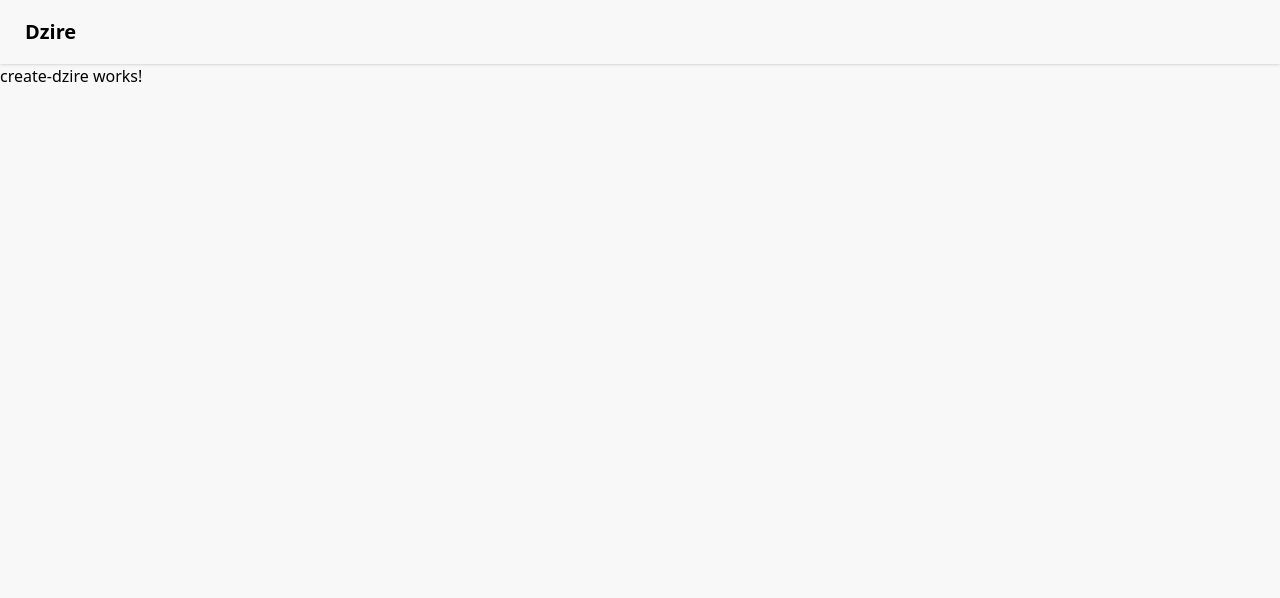
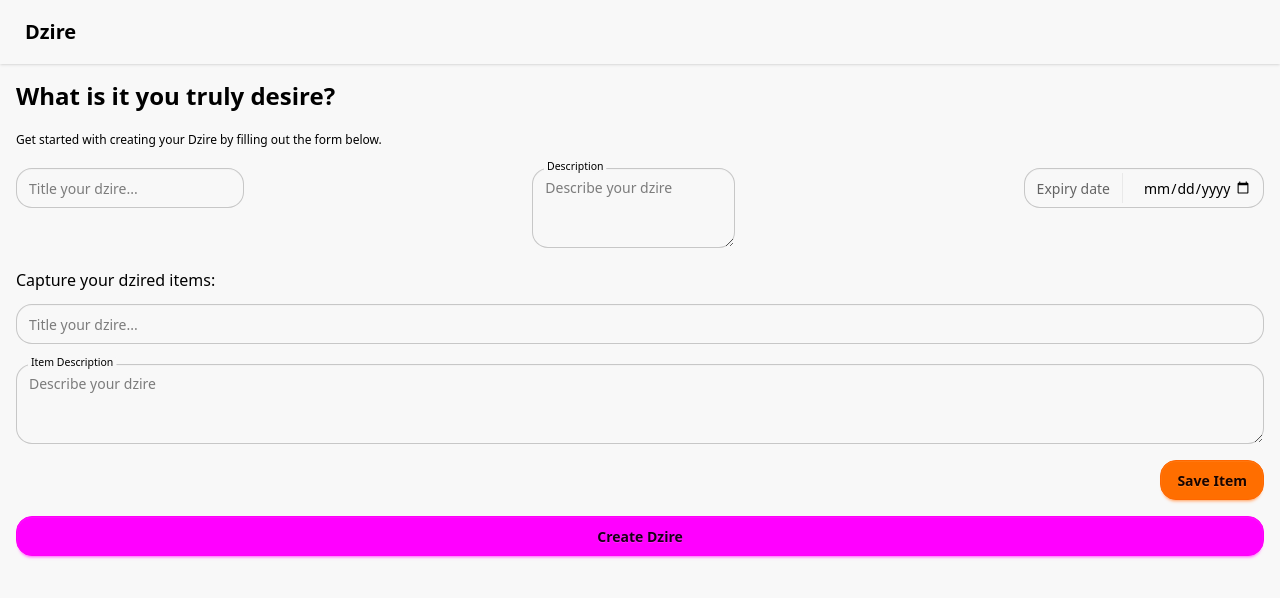
Before and after one commit to JohannesMogashoa/dzire, an Angular app: page /create in a window 1280 px wide. Shown: the top 598 px of the page. Built offline with nearby package versions, Linux system fonts and the light colour scheme.

Commit message:
Add basic form logic to create dzire

```diff
--- a/src/app/create-dzire/create-dzire.html
+++ b/src/app/create-dzire/create-dzire.html
@@ -1 +1,80 @@
-<p>create-dzire works!</p>
+<div class="container mx-auto p-4">
+  <h2 class="mb-5 text-2xl font-bold">What is it you truly desire?</h2>
+  <p class="mb-5 text-xs">
+    Get started with creating your Dzire by filling out the form below.
+  </p>
+
+  <form
+    class="flex flex-col mx-auto mt-5"
+    [formGroup]="dzireForm"
+    (ngSubmit)="onSubmitDzire()"
+  >
+    <div class="flex flex-col gap-5 md:flex-row md:justify-between">
+      <div>
+        <label class="floating-label">
+          <span>Dzire Title</span>
+          <input
+            type="text"
+            placeholder="Title your dzire..."
+            class="input input-md w-full"
+            formControlName="title"
+            required
+          />
+        </label>
+      </div>
+      <div>
+        <label class="floating-label">
+          <span>Description</span>
+        </label>
+        <textarea
+          placeholder="Describe your dzire"
+          class="textarea textarea-bordered w-full"
+          formControlName="description"
+        ></textarea>
+      </div>
+      <div class="form-control">
+        <label class="input w-full">
+          <span class="label">Expiry date</span>
+          <input type="date" formControlName="endDate" />
+        </label>
+      </div>
+    </div>
+
+    @for (item of items; track item.id) {
+    <p>
+      <span class="text-sm font-semibold">{{ item.title }}</span>
+      <span class="text-xs text-gray-500">{{ item.description }}</span>
+    </p>
+    }
+
+    <form class="mt-5" [formGroup]="dzireItemForm" (ngSubmit)="onSubmitItem()">
+      <p class="mb-3">Capture your dzired items:</p>
+      <div class="mb-5">
+        <label class="floating-label">
+          <span>Item Title</span>
+          <input
+            type="text"
+            placeholder="Title your dzire..."
+            class="input input-md w-full"
+            formControlName="itemTitle"
+          />
+        </label>
+      </div>
+      <div>
+        <label class="floating-label">
+          <span>Item Description</span>
+        </label>
+        <textarea
+          placeholder="Describe your dzire"
+          class="textarea textarea-bordered w-full"
+          formControlName="itemDescription"
+        ></textarea>
+      </div>
+      <div class="flex justify-end">
+        <button type="submit" class="btn btn-secondary mt-4">Save Item</button>
+      </div>
+    </form>
+
+    <button type="submit" class="btn btn-primary mt-4">Create Dzire</button>
+  </form>
+</div>
--- a/src/app/create-dzire/create-dzire.ts
+++ b/src/app/create-dzire/create-dzire.ts
@@ -1,11 +1,58 @@
-import { Component } from '@angular/core';
+import { Component, inject } from '@angular/core';
+import { FormControl, FormGroup, ReactiveFormsModule } from '@angular/forms';
+
+import { DzireItem } from '../../../dzires';
+import { Router } from '@angular/router';
 
 @Component({
   selector: 'app-create-dzire',
-  imports: [],
+  imports: [ReactiveFormsModule],
   templateUrl: './create-dzire.html',
-  styleUrl: './create-dzire.css'
+  styleUrl: './create-dzire.css',
 })
 export class CreateDzire {
+  private router = inject(Router);
+  items: DzireItem[] = [];
 
+  dzireForm = new FormGroup({
+    title: new FormControl(''),
+    description: new FormControl(''),
+    endDate: new FormControl(new Date()),
+  });
+
+  dzireItemForm = new FormGroup({
+    itemTitle: new FormControl(''),
+    itemDescription: new FormControl(''),
+  });
+
+  onSubmitDzire() {
+    const dzire = {
+      title: this.dzireForm.value.title || '',
+      description: this.dzireForm.value.description || '',
+      endDate: this.dzireForm.value.endDate || new Date(),
+      createDate: new Date(),
+      items: this.items,
+      id: Math.floor(Math.random() * 1000), // Simple ID generation
+    };
+
+    console.log('Dzire created:', dzire);
+    // Here you would typically send the dzire to a service or API
+
+    // Reset the form and items
+    this.dzireForm.reset();
+    this.items = [];
+
+    this.router.navigate(['/dashboard']);
+  }
+
+  onSubmitItem() {
+    this.items.push({
+      title: this.dzireItemForm.value.itemTitle || '',
+      description: this.dzireItemForm.value.itemDescription || '',
+      satisfied: false,
+      id: this.items.length + 1, // Simple ID generation
+    });
+
+    this.dzireItemForm.reset();
+  }
 }
```
